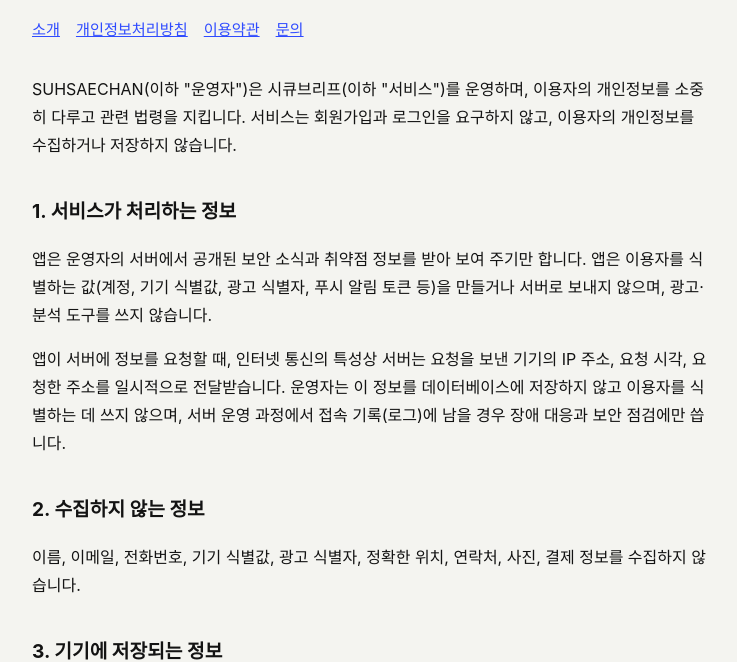
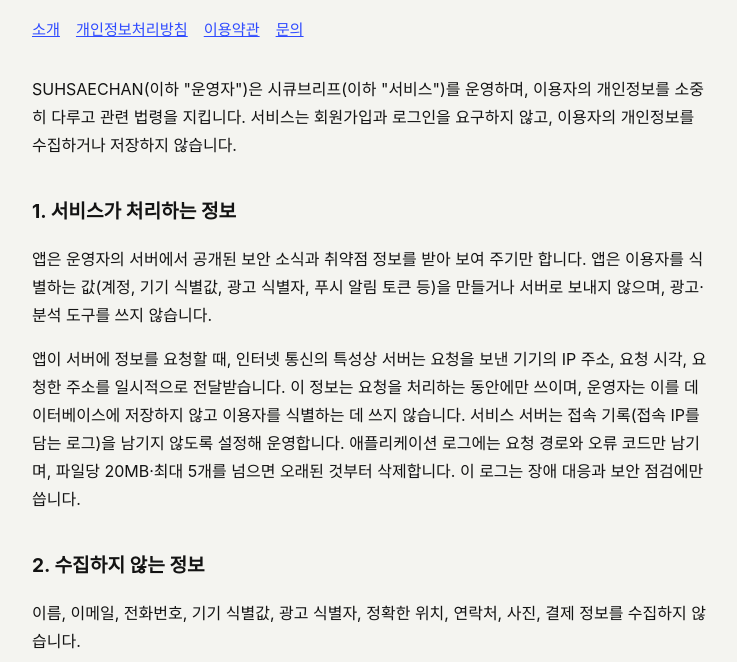
Before and after one commit to Cassiiopeia/secbrief, a plain HTML site: page site/privacy.html in a window 1280 px wide. Shown: the part 144-806 px from the top of the page, without its empty margins (268-1005 px from the left). Drawn offline with Linux system fonts and the light colour scheme.

Commit message:
개인정보처리방침의 서버 로그 문구를 실제 설정 기준으로 보정 : docs : 1절 서버 로그 문장을 접속 로그 미기록 설정, 앱 로그(경로·오류 코드만, 20MB·5개 보관)로 수정 https://github.com/Cassiiopeia/secbrief/issues/28

```diff
--- a/site/privacy.html
+++ b/site/privacy.html
@@ -4,7 +4,7 @@
 <p>SUHSAECHAN(이하 "운영자")은 시큐브리프(이하 "서비스")를 운영하며, 이용자의 개인정보를 소중히 다루고 관련 법령을 지킵니다. 서비스는 회원가입과 로그인을 요구하지 않고, 이용자의 개인정보를 수집하거나 저장하지 않습니다.</p>
 <h2>1. 서비스가 처리하는 정보</h2>
 <p>앱은 운영자의 서버에서 공개된 보안 소식과 취약점 정보를 받아 보여 주기만 합니다. 앱은 이용자를 식별하는 값(계정, 기기 식별값, 광고 식별자, 푸시 알림 토큰 등)을 만들거나 서버로 보내지 않으며, 광고·분석 도구를 쓰지 않습니다.</p>
-<p>앱이 서버에 정보를 요청할 때, 인터넷 통신의 특성상 서버는 요청을 보낸 기기의 IP 주소, 요청 시각, 요청한 주소를 일시적으로 전달받습니다. 운영자는 이 정보를 데이터베이스에 저장하지 않고 이용자를 식별하는 데 쓰지 않으며, 서버 운영 과정에서 접속 기록(로그)에 남을 경우 장애 대응과 보안 점검에만 씁니다.</p>
+<p>앱이 서버에 정보를 요청할 때, 인터넷 통신의 특성상 서버는 요청을 보낸 기기의 IP 주소, 요청 시각, 요청한 주소를 일시적으로 전달받습니다. 이 정보는 요청을 처리하는 동안에만 쓰이며, 운영자는 이를 데이터베이스에 저장하지 않고 이용자를 식별하는 데 쓰지 않습니다. 서비스 서버는 접속 기록(접속 IP를 담는 로그)을 남기지 않도록 설정해 운영합니다. 애플리케이션 로그에는 요청 경로와 오류 코드만 남기며, 파일당 20MB·최대 5개를 넘으면 오래된 것부터 삭제합니다. 이 로그는 장애 대응과 보안 점검에만 씁니다.</p>
 <h2>2. 수집하지 않는 정보</h2>
 <p>이름, 이메일, 전화번호, 기기 식별값, 광고 식별자, 정확한 위치, 연락처, 사진, 결제 정보를 수집하지 않습니다.</p>
 <h2>3. 기기에 저장되는 정보</h2>
```
